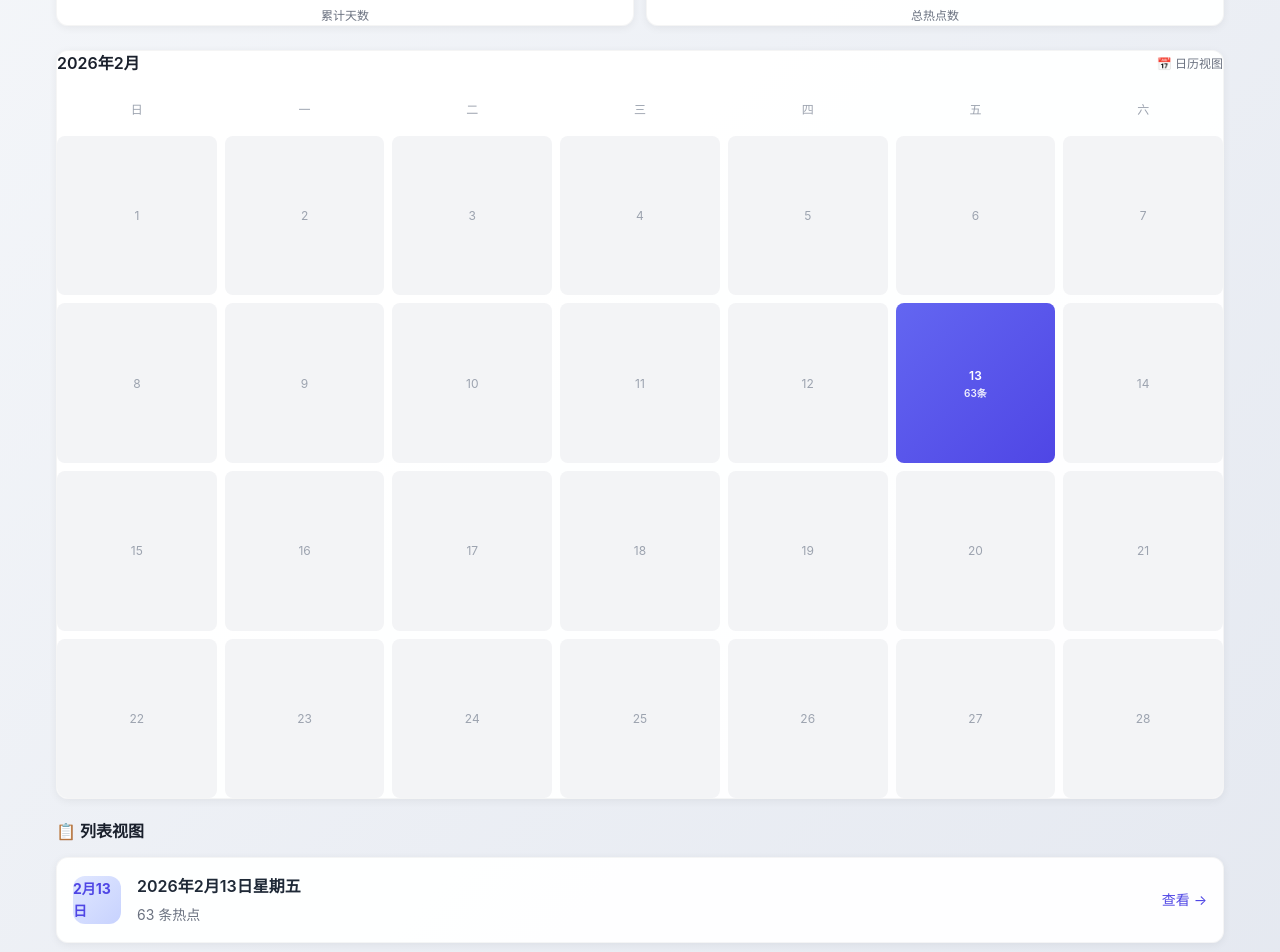
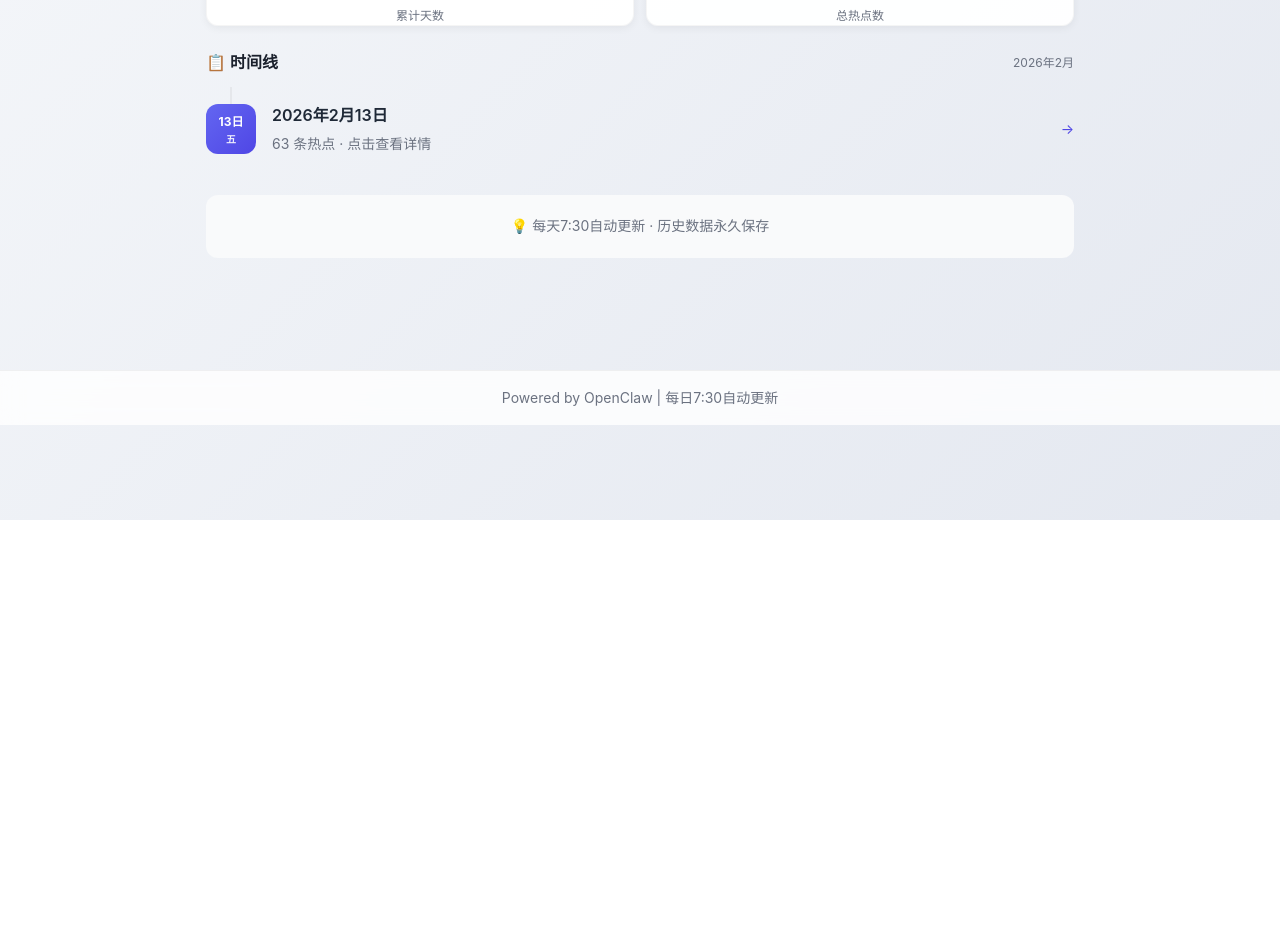
Before and after one commit to wample0105/ai-hotspot-daily, a Next.js app: page /history in a window 1280 px wide. Shown: the part 280-1232 px from the top of the page. After the commit the page ends 800 px from the top, so only its background shows below. Built offline with nearby package versions, Linux system fonts and the light colour scheme.

Commit message:
fix: 修复首页内边距+历史页改为时间线视图+月份选择器

```diff
--- a/app/history/page.tsx
+++ b/app/history/page.tsx
@@ -6,7 +6,7 @@ interface ArchiveItem {
   date: string
   dateStr: string
   count: number
-  weekday: number
+  month: string
 }
 
 function getArchives(): ArchiveItem[] {
@@ -42,7 +42,7 @@ function getArchives(): ArchiveItem[] {
           day: 'numeric'
         }),
         count,
-        weekday: dateObj.getDay()
+        month: dateObj.toLocaleDateString('zh-CN', { year: 'numeric', month: 'long' })
       }
     })
   } catch (error) {
@@ -51,54 +51,16 @@ function getArchives(): ArchiveItem[] {
   }
 }
 
-// 获取月份名称
-function getMonthName(dateStr: string): string {
-  const date = new Date(dateStr)
-  return date.toLocaleDateString('zh-CN', { year: 'numeric', month: 'long' })
+// 获取所有月份
+function getMonths(archives: ArchiveItem[]): string[] {
+  const months = [...new Set(archives.map(a => a.month))]
+  return months.sort().reverse()
 }
-
-// 生成日历网格
-function generateCalendarGrid(archives: ArchiveItem[]) {
-  if (archives.length === 0) return []
-
-  const firstDate = new Date(archives[archives.length - 1].date)
-  const year = firstDate.getFullYear()
-  const month = firstDate.getMonth()
-
-  const firstDayOfMonth = new Date(year, month, 1)
-  const lastDayOfMonth = new Date(year, month + 1, 0)
-
-  const startDay = firstDayOfMonth.getDay() // 0 = 周日
-  const daysInMonth = lastDayOfMonth.getDate()
-
-  const grid = []
-
-  // 空白格（月初之前的）
-  for (let i = 0; i < startDay; i++) {
-    grid.push(null)
-  }
-
-  // 日期格
-  for (let day = 1; day <= daysInMonth; day++) {
-    const dateStr = `${year}-${String(month + 1).padStart(2, '0')}-${String(day).padStart(2, '0')}`
-    const archive = archives.find(a => a.date === dateStr)
-    grid.push({
-      day,
-      date: dateStr,
-      hasData: !!archive,
-      count: archive?.count || 0
-    })
-  }
-
-  return grid
-}
-
-const weekdays = ['日', '一', '二', '三', '四', '五', '六']
 
 export default function HistoryPage() {
   const archives = getArchives()
-  const calendarGrid = generateCalendarGrid(archives)
-  const currentMonth = archives.length > 0 ? getMonthName(archives[0].date) : ''
+  const months = getMonths(archives)
+  const currentMonth = months[0] || ''
 
   if (archives.length === 0) {
     return (
@@ -137,126 +99,109 @@ export default function HistoryPage() {
         </div>
       </div>
 
-      {/* 日历视图 */}
+      {/* 月份选择器 */}
+      {months.length > 1 && (
         <div className="card-soft p-4 mb-6">
-        <div style={{ display: 'flex', justifyContent: 'space-between', alignItems: 'center', marginBottom: '16px' }}>
-          <h2 style={{ fontSize: '1rem', fontWeight: 600, margin: 0 }}>{currentMonth}</h2>
-          <span style={{ fontSize: '0.75rem', color: '#6b7280' }}>📅 日历视图</span>
+          <div style={{ fontSize: '0.875rem', fontWeight: 600, marginBottom: '12px', color: '#374151' }}>📅 选择月份</div>
+          <div style={{ display: 'flex', gap: '8px', flexWrap: 'wrap' }}>
+            {months.map((month, index) => (
+              <button
+                key={month}
+                style={{
+                  padding: '8px 16px',
+                  borderRadius: '20px',
+                  border: 'none',
+                  fontSize: '0.875rem',
+                  fontWeight: 500,
+                  cursor: 'pointer',
+                  background: index === 0 ? '#4f46e5' : '#f3f4f6',
+                  color: index === 0 ? 'white' : '#4b5563'
+                }}
+              >
+                {month}
+              </button>
+            ))}
+          </div>
+        </div>
+      )}
+
+      {/* 时间线视图 */}
+      <div className="mb-4">
+        <div style={{ display: 'flex', alignItems: 'center', justifyContent: 'space-between', marginBottom: '12px' }}>
+          <h2 style={{ fontSize: '1rem', fontWeight: 600 }}>📋 时间线</h2>
+          <span style={{ fontSize: '0.75rem', color: '#6b7280' }}>{currentMonth}</span>
+        </div>
       </div>
 
-        {/* 星期标题 */}
-        <div style={{ display: 'grid', gridTemplateColumns: 'repeat(7, 1fr)', gap: '8px', marginBottom: '8px' }}>
-          {weekdays.map(day => (
-            <div key={day} style={{ textAlign: 'center', fontSize: '0.75rem', color: '#9ca3af', padding: '8px 0' }}>
-              {day}
-            </div>
-          ))}
-        </div>
+      <div style={{ display: 'flex', flexDirection: 'column', gap: '0' }}>
+        {archives.map((archive, index) => (
+          <Link
+            key={archive.date}
+            href={`/history/${archive.date}`}
+            style={{
+              display: 'flex',
+              alignItems: 'center',
+              padding: '16px 0',
+              textDecoration: 'none',
+              borderBottom: index < archives.length - 1 ? '1px solid #f3f4f6' : 'none',
+              position: 'relative'
+            }}
+          >
+            {/* 时间线 */}
+            <div style={{
+              position: 'absolute',
+              left: '24px',
+              top: 0,
+              bottom: index < archives.length - 1 ? 0 : '50%',
+              width: '2px',
+              background: '#e5e7eb',
+              zIndex: 0
+            }} />
 
-        {/* 日期网格 */}
-        <div style={{ display: 'grid', gridTemplateColumns: 'repeat(7, 1fr)', gap: '8px' }}>
-          {calendarGrid.map((cell, index) => (
-            <div key={index}>
-              {cell === null ? (
-                <div style={{ aspectRatio: '1', borderRadius: '8px' }} />
-              ) : cell.hasData ? (
-                <Link
-                  href={`/history/${cell.date}`}
+            {/* 日期标记 */}
+            <div
               style={{
-                    aspectRatio: '1',
-                    borderRadius: '8px',
+                width: '50px',
+                height: '50px',
+                borderRadius: '12px',
                 background: 'linear-gradient(135deg, #6366f1 0%, #4f46e5 100%)',
                 color: 'white',
                 display: 'flex',
                 flexDirection: 'column',
                 alignItems: 'center',
                 justifyContent: 'center',
-                    textDecoration: 'none',
                 fontSize: '0.75rem',
-                    fontWeight: 600,
-                    position: 'relative'
+                fontWeight: 700,
+                zIndex: 1,
+                flexShrink: 0,
+                marginRight: '16px'
               }}
             >
-                  <span>{cell.day}</span>
-                  <span style={{ fontSize: '0.625rem', opacity: 0.9 }}>{cell.count}条</span>
-                </Link>
-              ) : (
-                <div
-                  style={{
-                    aspectRatio: '1',
-                    borderRadius: '8px',
-                    background: '#f3f4f6',
-                    color: '#9ca3af',
-                    display: 'flex',
-                    alignItems: 'center',
-                    justifyContent: 'center',
-                    fontSize: '0.75rem'
-                  }}
-                >
-                  {cell.day}
-                </div>
-              )}
-            </div>
-          ))}
-        </div>
+              <span>{new Date(archive.date).getDate()}日</span>
+              <span style={{ fontSize: '0.625rem', opacity: 0.9 }}>{['日','一','二','三','四','五','六'][new Date(archive.date).getDay()]}</span>
             </div>
 
-      {/* 列表视图 */}
-      <div className="mb-4">
-        <h2 style={{ fontSize: '1rem', fontWeight: 600, marginBottom: '12px' }}>📋 列表视图</h2>
-      </div>
-
-      <div style={{ display: 'flex', flexDirection: 'column', gap: '12px' }}>
-        {archives.map((archive) => (
-          <Link
-            key={archive.date}
-            href={`/history/${archive.date}`}
-            className="card-soft"
-            style={{
-              padding: '16px',
-              display: 'flex',
-              alignItems: 'center',
-              justifyContent: 'space-between',
-              textDecoration: 'none'
-            }}
-          >
-            <div style={{ display: 'flex', alignItems: 'center', gap: '16px' }}>
-              <div
-                style={{
-                  width: '48px',
-                  height: '48px',
-                  borderRadius: '12px',
-                  background: 'linear-gradient(135deg, #e0e7ff 0%, #c7d2fe 100%)',
-                  color: '#4f46e5',
-                  display: 'flex',
-                  flexDirection: 'column',
-                  alignItems: 'center',
-                  justifyContent: 'center',
-                  fontSize: '0.875rem',
-                  fontWeight: 700
-                }}
-              >
-                <span>{archive.dateStr.split(' ')[0]}</span>
-                <span style={{ fontSize: '0.625rem' }}>{archive.dateStr.split(' ')[1]}</span>
-              </div>
-              <div>
+            <div style={{ flex: 1, minWidth: 0 }}>
               <div style={{ fontSize: '1rem', fontWeight: 600, color: '#1f2937', marginBottom: '4px' }}>
                 {new Date(archive.date).toLocaleDateString('zh-CN', {
                   year: 'numeric',
                   month: 'long',
-                    day: 'numeric',
-                    weekday: 'long'
+                  day: 'numeric'
                 })}
               </div>
               <div style={{ fontSize: '0.875rem', color: '#6b7280' }}>
-                  {archive.count} 条热点
-                </div>
+                {archive.count} 条热点 · 点击查看详情
               </div>
             </div>
 
-            <span style={{ color: '#4f46e5', fontSize: '0.875rem' }}>查看 →</span>
+            <span style={{ color: '#4f46e5', fontSize: '0.875rem', marginLeft: '8px' }}>→</span>
           </Link>
         ))}
+      </div>
+
+      {/* 底部提示 */}
+      <div style={{ marginTop: '24px', textAlign: 'center', padding: '20px', background: '#f9fafb', borderRadius: '12px' }}>
+        <p style={{ color: '#6b7280', fontSize: '0.875rem', margin: 0 }}>💡 每天7:30自动更新 · 历史数据永久保存</p>
       </div>
     </div>
   )
--- a/app/layout.tsx
+++ b/app/layout.tsx
@@ -205,13 +205,14 @@ export default function RootLayout({
 
           /* 容器 - 移动端全宽 */
           .container-max {
-            max-width: 1200px;
+            max-width: 800px;
             margin: 0 auto;
-            padding: 0 16px;
+            padding: 0 20px;
           }
 
-          @media (min-width: 768px) {
+          @media (min-width: 1024px) {
             .container-max {
+              max-width: 900px;
               padding: 0 24px;
             }
           }
```
Lines whose indentation alone changed are shown as unchanged.
